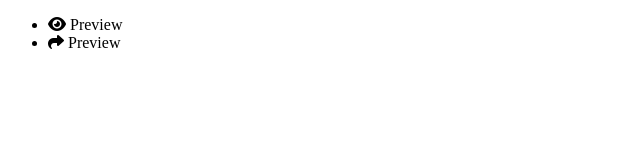
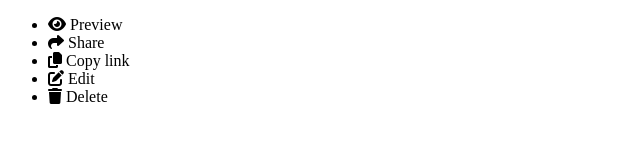
Before and after one commit to Kimamiri/Right-click-menu, a plain HTML site: page index.html in a window 1280 px wide. Shown: the whole page, without its empty margins (0-640 px from the left). Drawn offline with Linux system fonts and the light colour scheme.

Commit message:
finish lists

```diff
--- a/index.html
+++ b/index.html
@@ -16,7 +16,19 @@
                 </li>
                 <li class="share">
                     <i class="fa-solid fa-share"></i>
-                  <span>Preview</span>
+                  <span>Share</span>
+                </li>
+                <li class="copylink">
+                    <i class="fa-solid fa-copy"></i>
+                  <span>Copy link</span>
+                </li>
+                <li class="edit">
+                    <i class="fa-solid fa-pen-to-square"></i>
+                  <span>Edit</span>
+                </li>
+                <li class="delete">
+                    <i class="fa-solid fa-trash"></i>
+                  <span>Delete</span>
                 </li>
             </ul>
         </div>
```
